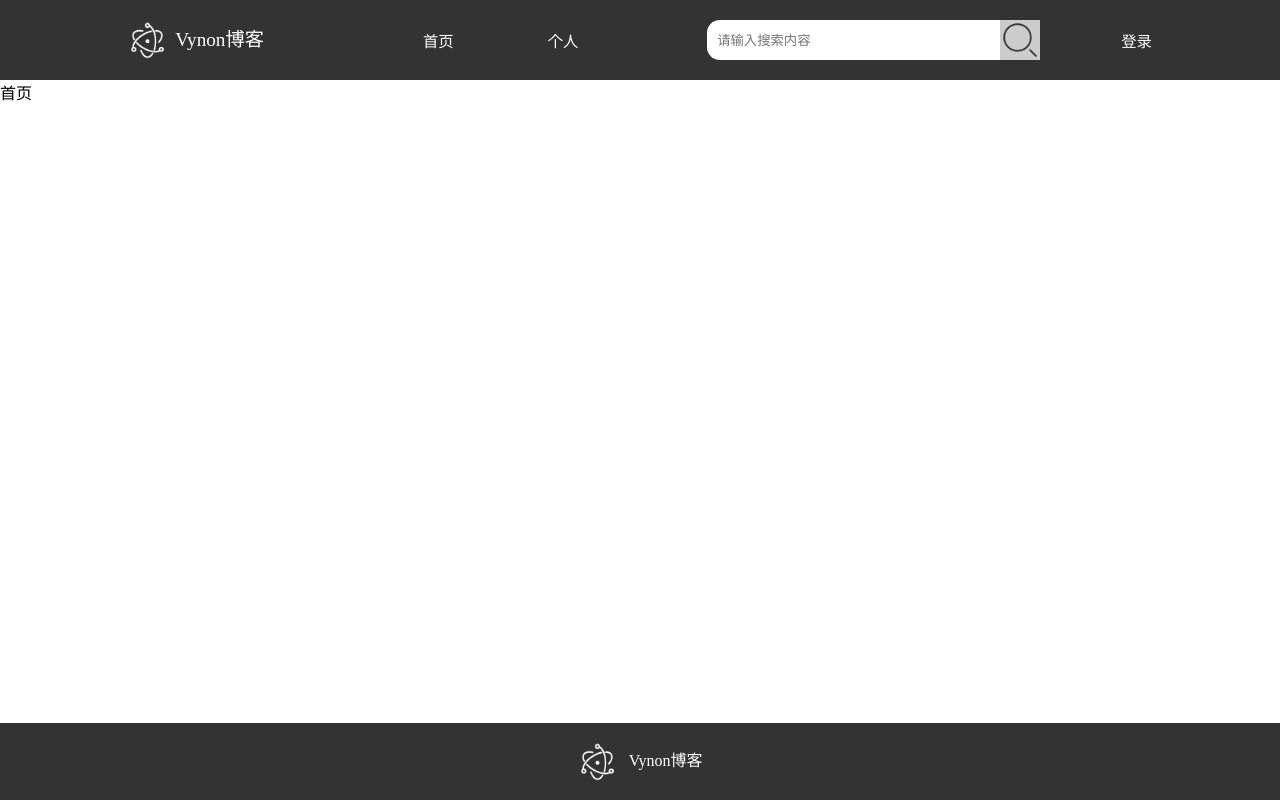
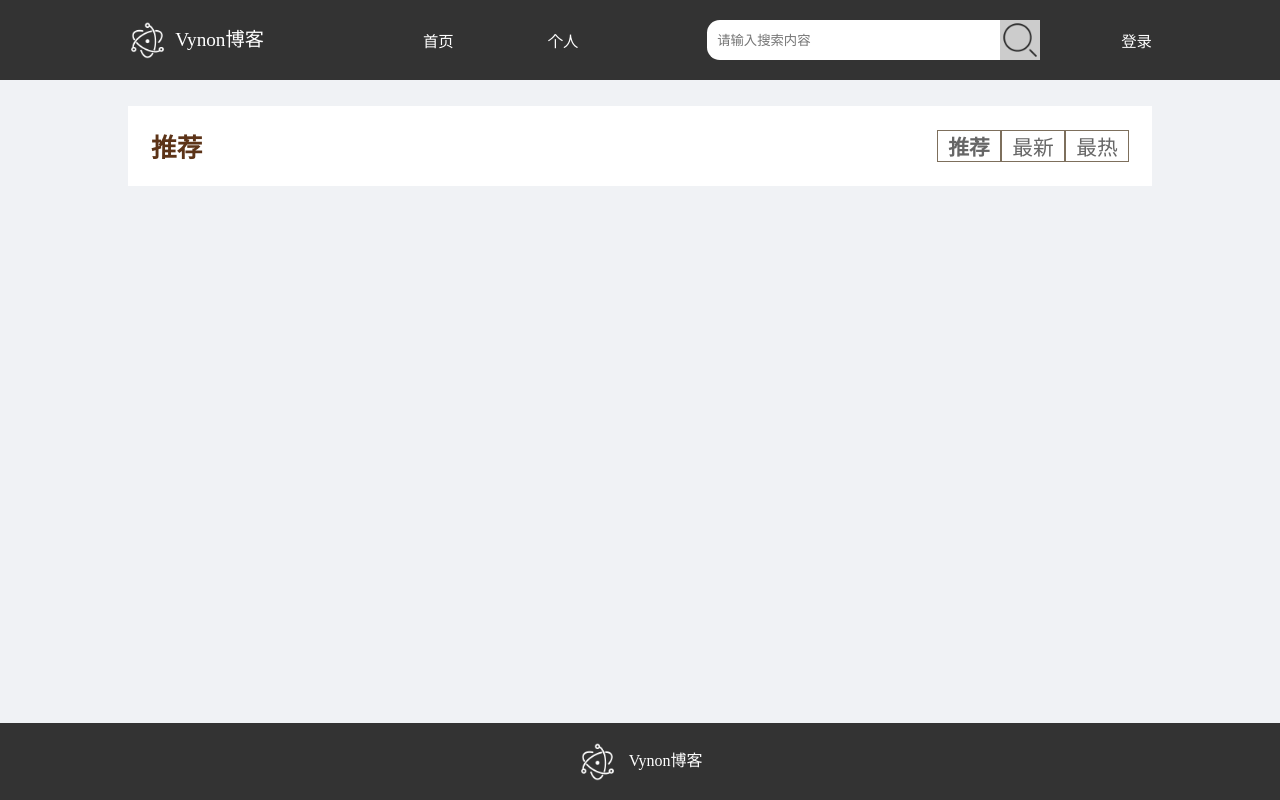
Before and after one commit to NanluQingshi/VynoBlog, a Vue app: page /home in a window 1280 px wide. Built offline with nearby package versions, Linux system fonts and the light colour scheme.

Commit message:
首页导航

```diff
--- a/src/styles/common.css
+++ b/src/styles/common.css
@@ -1,6 +1,13 @@
 * {
   margin: 0;
   padding: 0;
+  box-sizing: border-box;
+}
+html {
+  font-size: 16px;
+}
+body {
+  background-color: #f0f2f5;
 }
 a {
   text-decoration: none;
--- a/src/styles/common.less
+++ b/src/styles/common.less
@@ -1,6 +1,16 @@
 * {
   margin: 0;
   padding: 0;
+  // 怪异盒模型：元素宽度 = 内容width + padding + margin + border
+  box-sizing: border-box;
+}
+
+html {
+  font-size: 16px;
+}
+
+body {
+  background-color: #f0f2f5;
 }
 
 a {
--- a/src/views/home/Home.vue
+++ b/src/views/home/Home.vue
@@ -4,11 +4,12 @@
  * @Description:
 -->
 <script setup>
+import HomeNav from "./components/HomeNav.vue"
 
 </script>
 
 <template>
-  <div>首页</div>
+  <HomeNav></HomeNav>
 </template>
 
 <style scoped lang="less">
--- a/src/views/home/components/HomeNav.vue
+++ b/src/views/home/components/HomeNav.vue
@@ -4,12 +4,87 @@
  * @Description:
 -->
 <script setup>
+import { ref } from 'vue'
+
+const indexText = ref('推荐')
+
+// 导航切换
+const doSwitch = (e) => {
+  // console.log(e.target.innerText)
+  indexText.value = e.target.innerText
+}
+
+// TODO: 推荐
+const doRecommend = (e) => {
+  doSwitch(e)
+}
+
+// TODO: 最新
+const doNew = (e) => {
+  doSwitch(e)
+}
+
+// TODO： 最热
+const doHot = (e) => {
+  doSwitch(e)
+}
 </script>
 
 <template>
-
-  <div></div>
+  <div class="nav">
+    <p class="selectedText">{{ indexText }}</p>
+    <div class="menu">
+      <ul>
+        <li :class="indexText === '推荐' ? 'active' : ''"><a href="javascript:void(0)" @click="doRecommend">推荐</a></li>
+        <li :class="indexText === '最新' ? 'active' : ''"><a href="javascript:void(0)"  @click="doNew">最新</a></li>
+        <li :class="indexText === '最热' ? 'active' : ''"><a href="javascript:void(0)" @click="doHot">最热</a></li>
+      </ul>
+    </div>
+  </div>
 </template>
 
 <style lang="less" scoped>
+.active {
+  color: skyblue;
+  font-weight: 1000;
+  font-size: 1.2vw;
+}
+
+.nav {
+  display: flex;
+  justify-content: space-between;
+  align-items: center;
+  margin: 2vw auto;
+  padding: 0 1.8vw;
+  width: 80%;
+  height: 10vh;
+  background-color: #fff;
+
+  p {
+    font-size: 2vw;
+    font-weight: 700;
+    color: #5c3317;
+  }
+
+  ul {
+    display: flex;
+    justify-content: space-between;
+
+    li {
+      // margin-left: 1.5vw;
+
+      a {
+        display: inline-block;
+        width: 4rem;
+        border: 1px solid #7d6f5c;
+        text-align: center;
+        font-size: 1.3rem;
+
+        &:hover {
+          color: orange;
+        }
+      }
+    }
+  }
+}
 </style>
```
